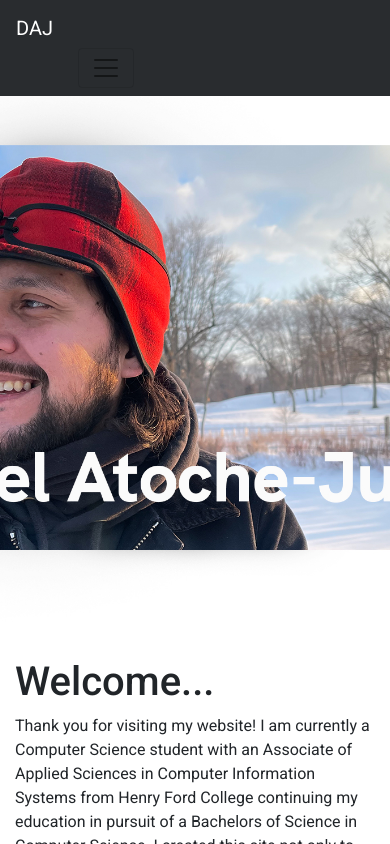
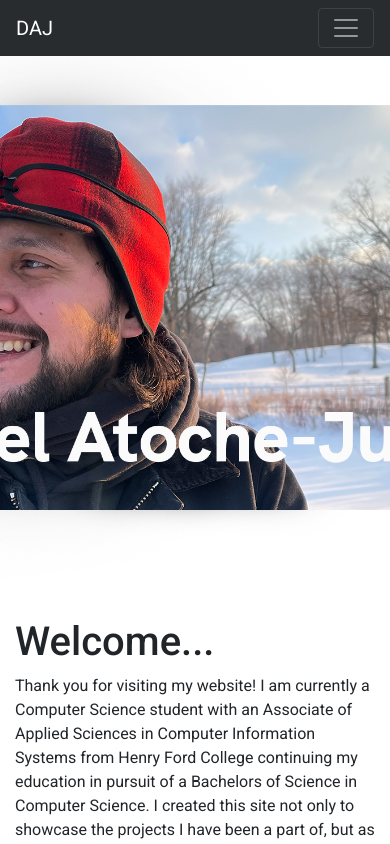
Before and after one commit to datoche-juarez/personal-site, a React (Create React App) app: page / in a window 390 px wide. Shown: the top 844 px of the page. Built offline with nearby package versions, Linux system fonts and the light colour scheme.

Commit message:
Fixed issues with hamburger button and navbar container...

```diff
--- a/src/components/NavigationBar.js
+++ b/src/components/NavigationBar.js
@@ -20,15 +20,22 @@ const Styles = styled.div`
       color: #ed2224;
     }
   }
+  .navbar-brand {
+    float: left;
+  }
+  .container {
+    margin: auto;
+  }
+
 `;
 
 export const NavigationBar = () => (
   <Styles>
-    <Navbar expand="lg">
-      <Navbar.Brand href="/">DAJ</Navbar.Brand>
-      <Container>
-        <div className="w-50 small text-center align-self-end">
-          <Navbar.Toggle aria-controls="basic-navbar-nav" />
+    <Navbar expand="lg" variant="dark" >
+    <Container>
+        <div className="w-100 small text-right align-self-end">
+        <Navbar.Brand href="/">DAJ</Navbar.Brand>
+          <Navbar.Toggle aria-controls="basic-navbar-nav"  />
           <Navbar.Collapse id="basic-navbar-nav">
             <Nav className="ml-auto">
               <Nav.Item>
```
